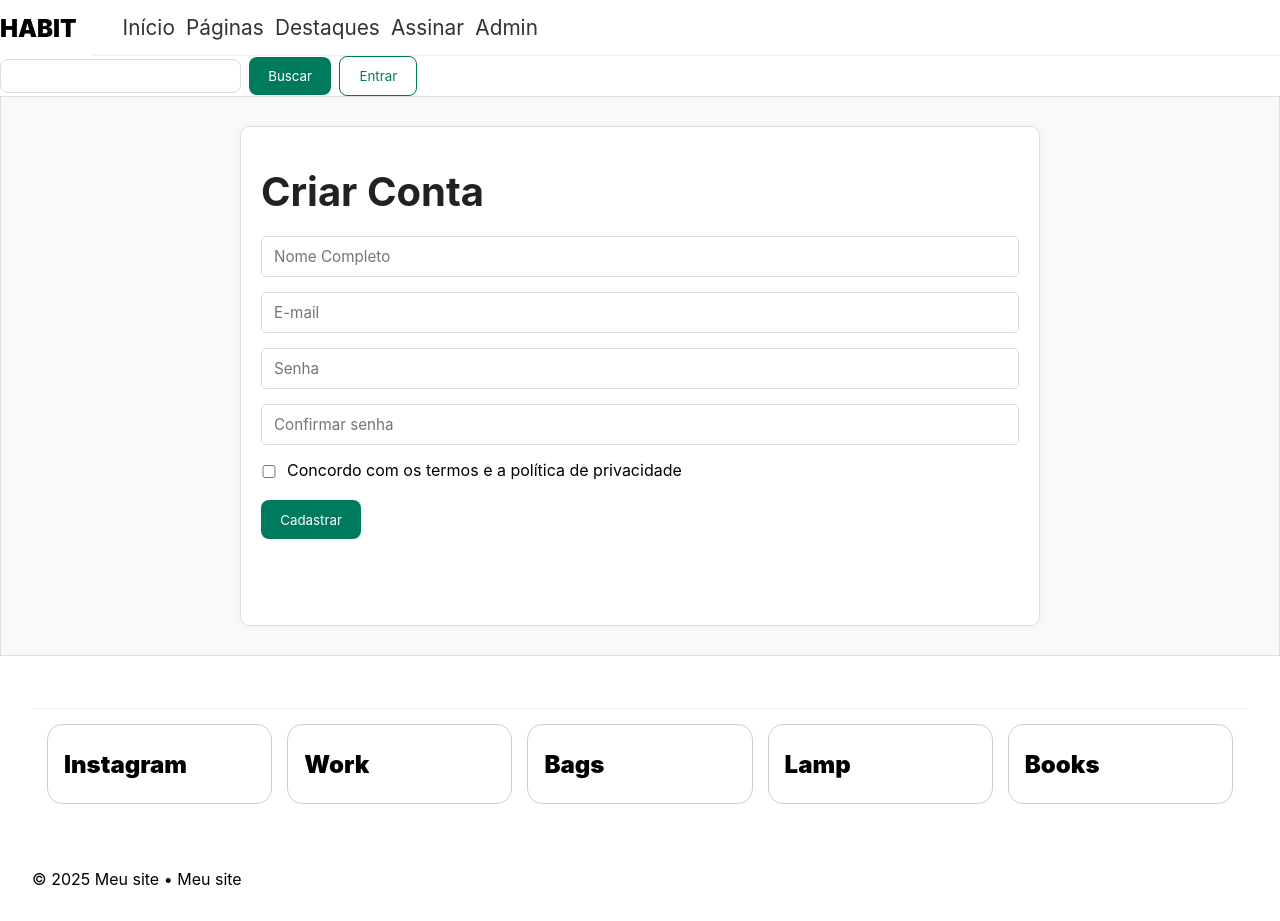
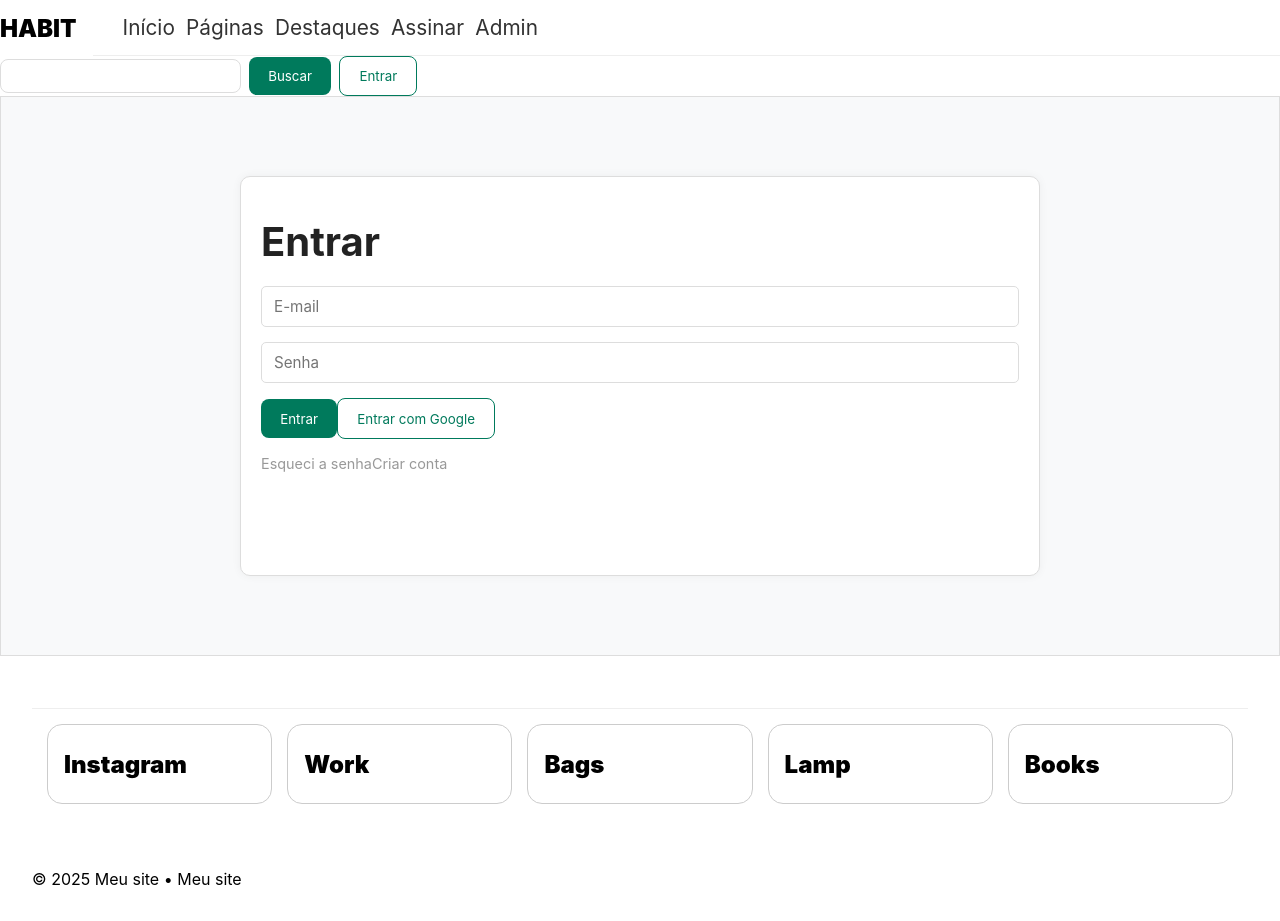
Before and after one commit to Gdriz20/Atividade-Carmino-React, a React (Vite) app in the folder blog-react/: page / in a window 1280 px wide. Built offline with nearby package versions, Linux system fonts and the light colour scheme.

Commit message:
Configuração inicial das rotas
Main e App configurados para receberem os demais componentes como rotas. Componentes header e footer são fixos em App, pois estão em todas as páginas, por enquanto. Único elemento que o react precisa renderizar é o corpo da página.

```diff
--- a/blog-react/src/components/App.tsx
+++ b/blog-react/src/components/App.tsx
@@ -1,6 +1,8 @@
 import Cadastro from "./cadastro/Cadastro";
 import Footer from "./footer/footer";
 import Header from "./header/header";
+import { Outlet } from "react-router-dom";
+
 
 function App(){
 
@@ -8,7 +10,7 @@
         <>
 
         <Header />
-            <Cadastro />
+            <Outlet />
         <Footer />
 
         </>
--- a/blog-react/src/components/main.tsx
+++ b/blog-react/src/components/main.tsx
@@ -1,12 +1,29 @@
 import { StrictMode } from 'react'
 import { createRoot } from 'react-dom/client'
 import App from './App.tsx'
+import { createBrowserRouter, RouterProvider } from 'react-router-dom'
+import Login from './login/Login.tsx'
+import Cadastro from './cadastro/Cadastro.tsx'
 
-
-
+const router = createBrowserRouter([
+  {
+    path: "/",
+    element: <App />,
+    children: [
+      {
+        path: "/",
+        element: <Login />
+      },
+      {
+        path: "/cadastro",
+        element: <Cadastro />
+      }
+    ]
+  }
+])
 
 createRoot(document.getElementById('root')!).render(
   <StrictMode>
-    <App />
+    <RouterProvider router={router} />
   </StrictMode>,
 )
```
